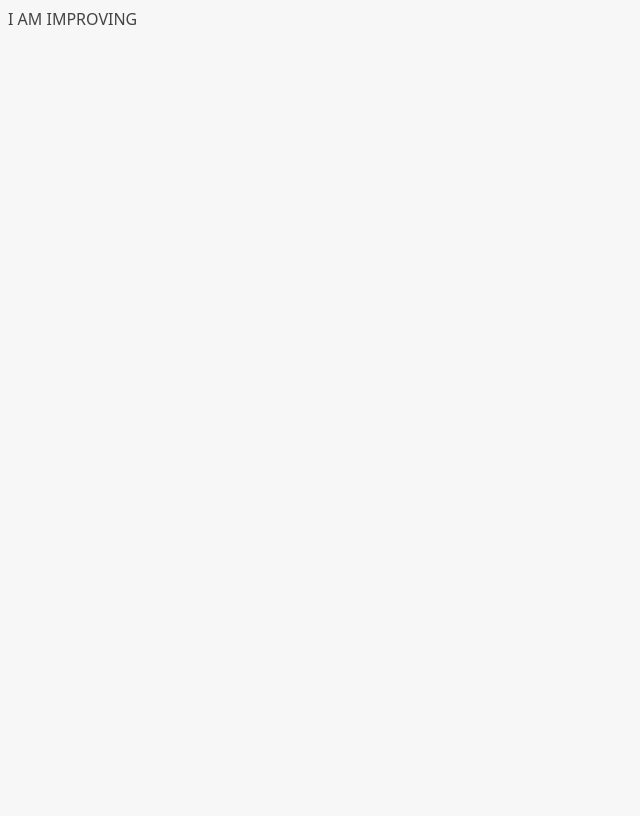
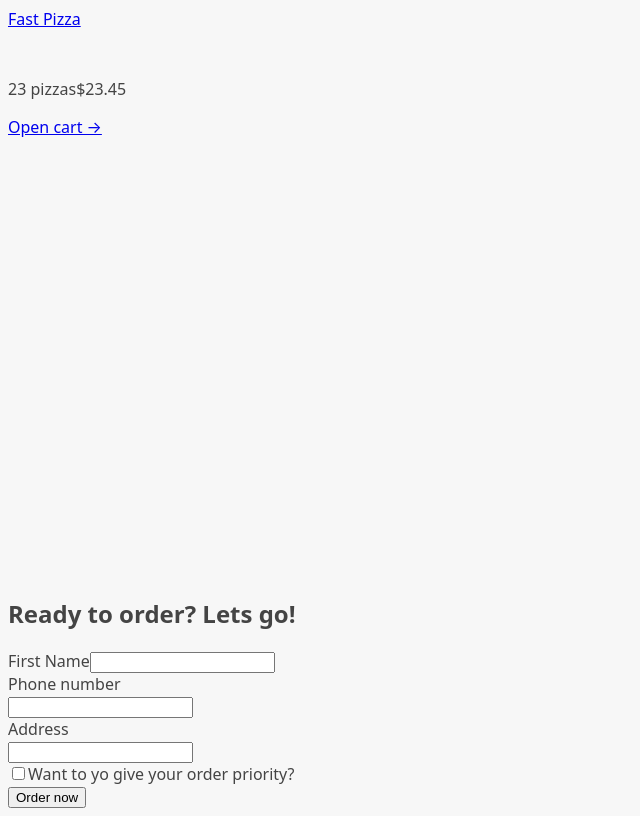
Before and after one commit to WilliamsAdu-Gyamfi/fast-react-pizza, a React (Vite) app: page /order/new in a window 1280 px wide. Shown: the whole page, without its empty margins (0-640 px from the left). Built offline with nearby package versions, Linux system fonts and the light colour scheme.

Commit message:
loading state

```diff
--- a/src/App.jsx
+++ b/src/App.jsx
@@ -1,5 +1,50 @@
+import { createBrowserRouter, RouterProvider } from "react-router-dom";
+
+import Home from "./ui/Home";
+// import Menu from "./features/menu/Menu";
+//connecting the loader component to the route(step 2)
+import Menu, { loader as menuLoader } from "./features/menu/Menu";
+import Cart from "./features/cart/Cart";
+import CreateOrder from "./features/order/CreateOrder";
+import Order from "./features/order/Order";
+import AppLayout from "./ui/AppLayout";
+
+//router
+const router = createBrowserRouter([
+  {
+    element: <AppLayout />,
+    children: [
+      {
+        path: "/",
+        element: <Home />,
+      },
+
+      {
+        path: "/menu",
+        element: <Menu />,
+        //connecting the loader component to the route(step 2)
+        loader: menuLoader,
+      },
+
+      {
+        path: "/cart",
+        element: <Cart />,
+      },
+
+      {
+        path: "/order/new",
+        element: <CreateOrder />,
+      },
+
+      {
+        path: "/order/:orderId",
+        element: <Order />,
+      },
+    ],
+  },
+]);
 const App = function () {
-  return <div>I AM IMPROVING</div>;
+  return <RouterProvider router={router} />;
 };
 
 export default App;
--- a/src/features/cart/CartOverview.jsx
+++ b/src/features/cart/CartOverview.jsx
@@ -1,3 +1,5 @@
+import { Link } from "react-router-dom";
+
 function CartOverview() {
   return (
     <div>
@@ -5,7 +7,7 @@ function CartOverview() {
         <span>23 pizzas</span>
         <span>$23.45</span>
       </p>
-      <a href="#">Open cart &rarr;</a>
+      <Link to="/cart">Open cart &rarr;</Link>
     </div>
   );
 }
--- a/src/features/menu/Menu.jsx
+++ b/src/features/menu/Menu.jsx
@@ -1,5 +1,30 @@
+import { useLoaderData } from "react-router-dom";
+
+import MenuItem from "./MenuItem";
+import { getMenu } from "../../services/apiRestaurant";
+
 function Menu() {
-  return <h1>Menu</h1>;
+  //We provide the data to the page(step 3)
+  const menu = useLoaderData();
+  console.log(menu);
+  return (
+    <div>
+      <h1>Menu</h1>
+      <ul>
+        {menu.map((pizza) => (
+          <MenuItem pizza={pizza} key={pizza.id} />
+        ))}
+      </ul>
+    </div>
+  );
+}
+
+//CREATING THE LOADER(step 1)
+export async function loader() {
+  // console.log("LOADER IS RUNNING");
+  const menu = await getMenu();
+  console.log("MENU FROM API:", menu);
+  return menu;
 }
 
 export default Menu;
--- a/src/features/menu/MenuItem.jsx
+++ b/src/features/menu/MenuItem.jsx
@@ -1,3 +1,5 @@
+import { formatCurrency } from "../../utils/helpers";
+
 function MenuItem({ pizza }) {
   const { id, name, unitPrice, ingredients, soldOut, imageUrl } = pizza;
 
@@ -6,7 +8,7 @@ function MenuItem({ pizza }) {
       <img src={imageUrl} alt={name} />
       <div>
         <p>{name}</p>
-        <p>{ingredients.join(', ')}</p>
+        <p>{ingredients.join(", ")}</p>
         <div>
           {!soldOut ? <p>{formatCurrency(unitPrice)}</p> : <p>Sold out</p>}
         </div>
--- a/src/features/order/CreateOrder.jsx
+++ b/src/features/order/CreateOrder.jsx
@@ -3,7 +3,7 @@ import { useState } from "react";
 // https://uibakery.io/regex-library/phone-number
 const isValidPhone = (str) =>
   /^\+?\d{1,4}?[-.\s]?\(?\d{1,3}?\)?[-.\s]?\d{1,4}[-.\s]?\d{1,4}[-.\s]?\d{1,9}$/.test(
-    str
+    str,
   );
 
 const fakeCart = [
@@ -36,7 +36,7 @@ function CreateOrder() {
 
   return (
     <div>
-      <h2>Ready to order? Let's go!</h2>
+      <h2>Ready to order? Lets go!</h2>
 
       <form>
         <div>
--- /dev/null
+++ b/src/ui/AppLayout.jsx
@@ -0,0 +1,23 @@
+import { Outlet, useNavigation } from "react-router-dom";
+import Header from "./Header";
+import CartOverview from "../features/cart/CartOverview";
+import Loader from "./Loader";
+
+function AppLayout() {
+  const navigation = useNavigation();
+  // console.log(navigation);
+  const isLoading = navigation.state === "loading";
+  return (
+    <div className="layout">
+      {isLoading && <Loader />}
+      <Header />
+      <CartOverview />
+
+      <main>
+        <Outlet />
+      </main>
+    </div>
+  );
+}
+
+export default AppLayout;
--- /dev/null
+++ b/src/ui/Header.jsx
@@ -0,0 +1,11 @@
+import { Link } from "react-router-dom";
+
+function Header() {
+  return (
+    <header>
+      <Link to="/">Fast Pizza</Link>
+    </header>
+  );
+}
+
+export default Header;
--- /dev/null
+++ b/src/ui/Loader.jsx
@@ -0,0 +1,5 @@
+function Loader() {
+  return <div className="loader"></div>;
+}
+
+export default Loader;
```
Also changed, not shown: .eslintrc.cjs.
